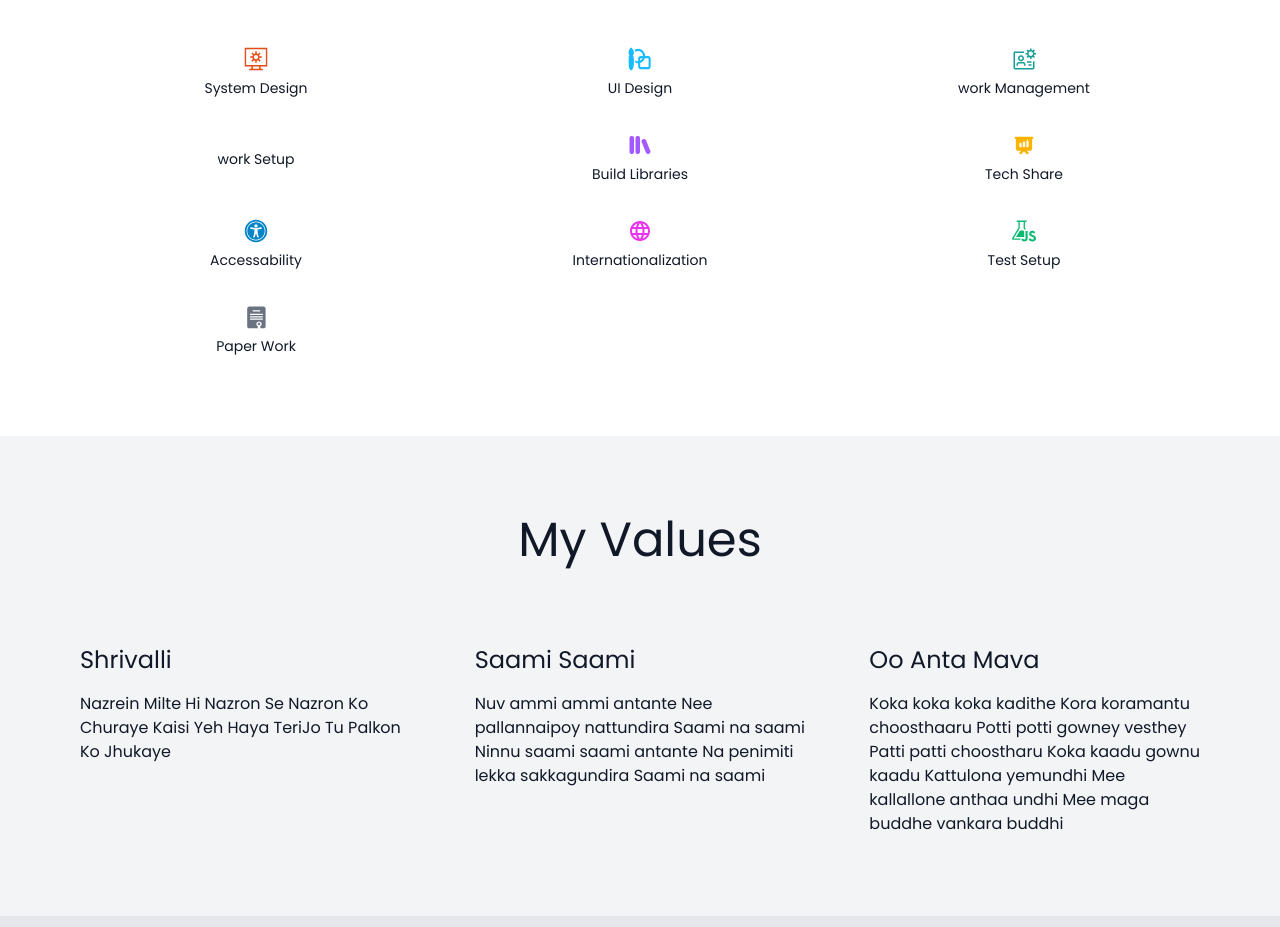
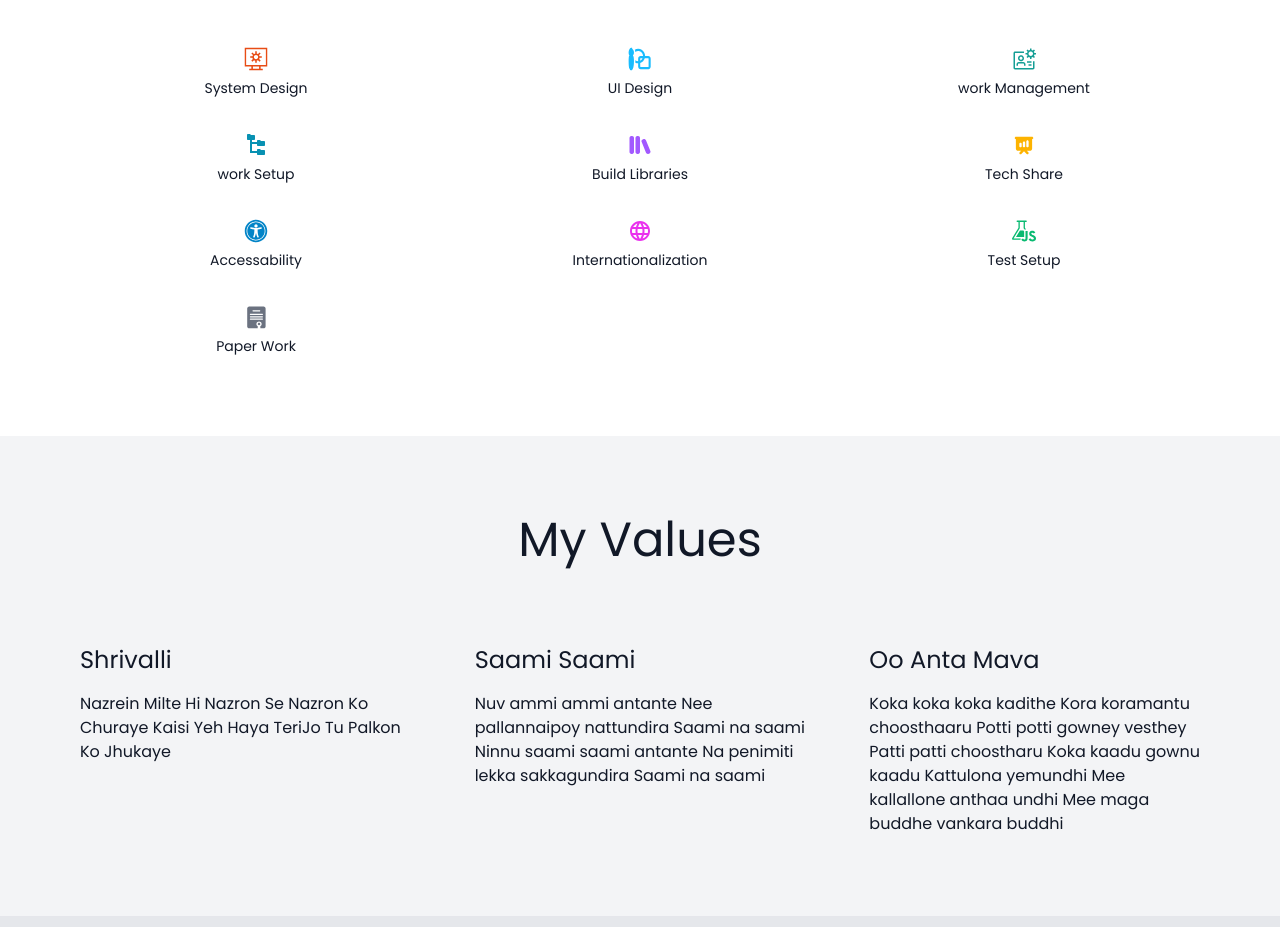
Before and after one commit to vivekpal1/mukul-ki-website, a Next.js app: page /about in a window 1280 px wide. Shown: the part 1500-2427 px from the top of the page. Built offline with nearby package versions, Linux system fonts and the light colour scheme.

Commit message:
fixed some issues in responsibilities

```diff
--- a/components/share/Responsibilities.tsx
+++ b/components/share/Responsibilities.tsx
@@ -1,54 +1,69 @@
-import A11yIcon from '/public/images/responsibilities/a11y.svg';
-import TechShareIcon from '/public/images/responsibilities/demo.svg';
-import DesignIcon from '/public/images/responsibilities/design.svg';
-import worketupIcon from '/public/images/responsibilities/file-system.svg';
-import LanguageIcon from '/public/images/responsibilities/language.svg';
-import LibraryIcon from '/public/images/responsibilities/library.svg';
-import ManagementIcon from '/public/images/responsibilities/management.svg';
-import PaperIcon from '/public/images/responsibilities/paper.svg';
-import SystemIcon from '/public/images/responsibilities/system.svg';
-import TestIcon from '/public/images/responsibilities/test.svg';
+import A11yIcon from "/public/images/responsibilities/a11y.svg";
+import TechShareIcon from "/public/images/responsibilities/demo.svg";
+import DesignIcon from "/public/images/responsibilities/design.svg";
+import WorketupIcon from "/public/images/responsibilities/file-system.svg";
+import LanguageIcon from "/public/images/responsibilities/language.svg";
+import LibraryIcon from "/public/images/responsibilities/library.svg";
+import ManagementIcon from "/public/images/responsibilities/management.svg";
+import PaperIcon from "/public/images/responsibilities/paper.svg";
+import SystemIcon from "/public/images/responsibilities/system.svg";
+import TestIcon from "/public/images/responsibilities/test.svg";
 
 const responsibilities = [
   {
-    name: 'System Design',
+    name: "System Design",
     icon: <SystemIcon className="w-6" aria-label="System Design" />,
   },
   {
-    name: 'UI Design',
+    name: "UI Design",
     icon: <DesignIcon className="w-6" aria-label="UI Design" />,
   },
   {
-    name: 'work Management',
+    name: "work Management",
     icon: <ManagementIcon className="w-6" aria-label="work Management" />,
   },
   {
-    name: 'work Setup',
-    icon: <worketupIcon className="w-6 text-cyan-600 dark:text-cyan-400" aria-label="work Setup" />,
+    name: "work Setup",
+    icon: (
+      <WorketupIcon
+        className="w-6 text-cyan-600 dark:text-cyan-400"
+        aria-label="work Setup"
+      />
+    ),
   },
   {
-    name: 'Build Libraries',
+    name: "Build Libraries",
     icon: <LibraryIcon className="w-6" aria-label="Build Libraries" />,
   },
   {
-    name: 'Tech Share',
+    name: "Tech Share",
     icon: <TechShareIcon className="w-6" aria-label="Tech Share" />,
   },
   {
-    name: 'Accessability',
-    icon: <A11yIcon className="w-6 text-sky-600 dark:text-sky-400" aria-label="Accessability" />,
+    name: "Accessability",
+    icon: (
+      <A11yIcon
+        className="w-6 text-sky-600 dark:text-sky-400"
+        aria-label="Accessability"
+      />
+    ),
   },
   {
-    name: 'Internationalization',
+    name: "Internationalization",
     icon: <LanguageIcon className="w-6" aria-label="Internationalization" />,
   },
   {
-    name: 'Test Setup',
+    name: "Test Setup",
     icon: <TestIcon className="w-6" aria-label="Test Setup" />,
   },
   {
-    name: 'Paper Work',
-    icon: <PaperIcon className="w-6 text-gray-500 dark:text-gray-300" aria-label="Paper Work" />,
+    name: "Paper Work",
+    icon: (
+      <PaperIcon
+        className="w-6 text-gray-500 dark:text-gray-300"
+        aria-label="Paper Work"
+      />
+    ),
   },
 ];
 
@@ -56,7 +71,10 @@ export default function Responsibilities() {
   return (
     <div className="grid grid-cols-2 gap-4 sm:grid-cols-3 lg:gap-8">
       {responsibilities.map((r) => (
-        <span key={r.name} className="inline-flex flex-col items-center justify-center gap-1 text-sm">
+        <span
+          key={r.name}
+          className="inline-flex flex-col items-center justify-center gap-1 text-sm"
+        >
           {r.icon}
           <span>{r.name}</span>
         </span>
```
Also changed, not shown: 2 other files (tests, documents, lock files or other folders).
